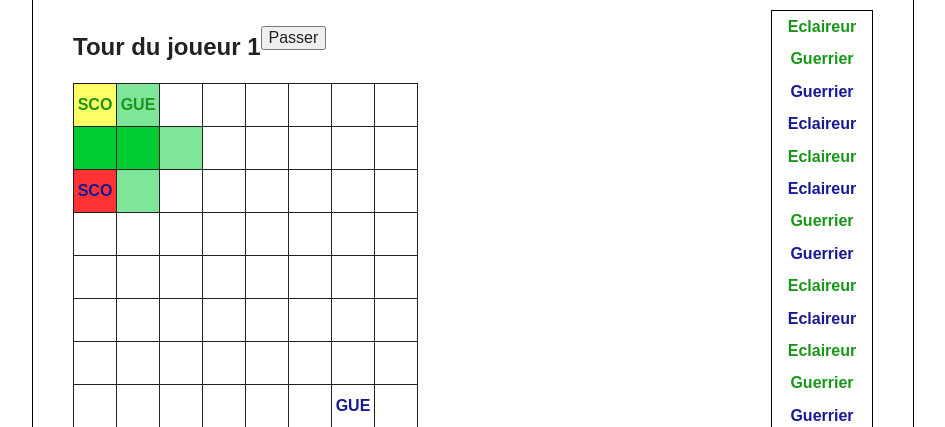
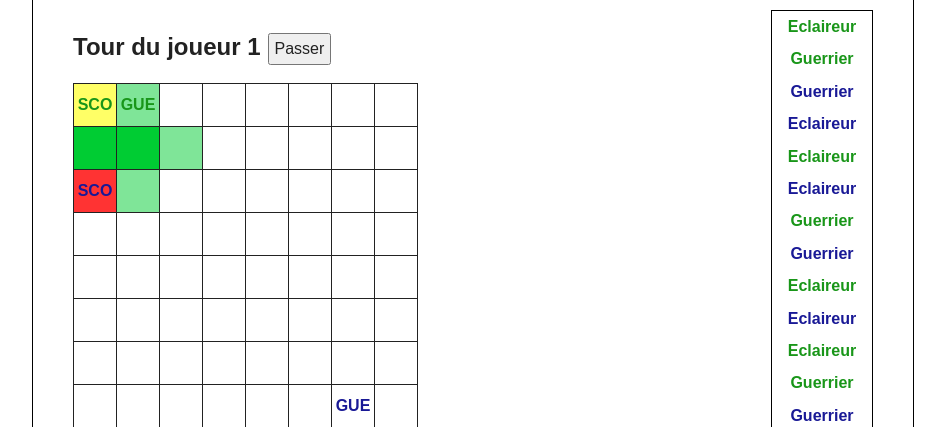
Before and after one commit to frobic/TRPG, a PHP site: page / in a window 1280 px wide. Shown: the top 427 px of the page, without its empty margins (167-1112 px from the left). Run offline with PHP 8.4, Linux system fonts and the light colour scheme.

Commit message:
Button Fixed

```diff
--- a/TRPG-HTLM/css/main.css
+++ b/TRPG-HTLM/css/main.css
@@ -150,6 +150,11 @@ textarea {
 	background-color: rgb(255,255,102);
 }
 
+button {
+	margin-top: 7px;
+	margin-left: 7px;
+	padding: 5px;
+}
 
 /* ==========================================================================
    Media Queries
--- a/TRPG-HTLM/js/display.js
+++ b/TRPG-HTLM/js/display.js
@@ -113,13 +113,14 @@ function mouseClickGrid(s) {
 		var x = $(this).parent()[0].rowIndex
 		var cha = characters[idToIndex[nextTurns[0].id]]
 		var chaid = idToIndex[nextTurns[0].id];
+		characters[chaid].target = -1;
 		if (nextTurns[0].own == player) {
 			aM = actionsMap(nextTurns[0].id);
 			if (aM[x][y]==2) {
 				moveChar(cha.id,x,y);
 				displayActionsMap(nextTurns[0].id);
 			}
-			if (aM[x][y]==1) {
+			if (aM[x][y]==1 && map[x][y] != 0) {
 				characters[chaid].target = map[x][y];
 				var distanceCase = bfs(cha.x,cha.y,cha.rad,cha.id);
 				var caseTouchable = bfs(x,y,cha.range);
@@ -137,9 +138,9 @@ function mouseClickGrid(s) {
 				}
 				moveChar(cha.id,xp,yp);
 				displayActionsMap(nextTurns[0].id);
-				displayOrders();
 			}
 		}
+		displayOrders();
 	})
 }
 
@@ -182,7 +183,6 @@ function displayOrders() {
 	if (player == nextTurns[0].own) {
 		var button = $(document.createElement('button')).text("Passer").click(function () {orderSkip()});
 		$("#menu").append(button);
-		console.log(cha.target);
 		if (cha.target != -1 && characters[idToIndex[cha.target]].own != player) {
 			button = $(document.createElement('button')).text("Attaquer").click(function () {orderAttack()});
 			$("#menu").append(button);
```
